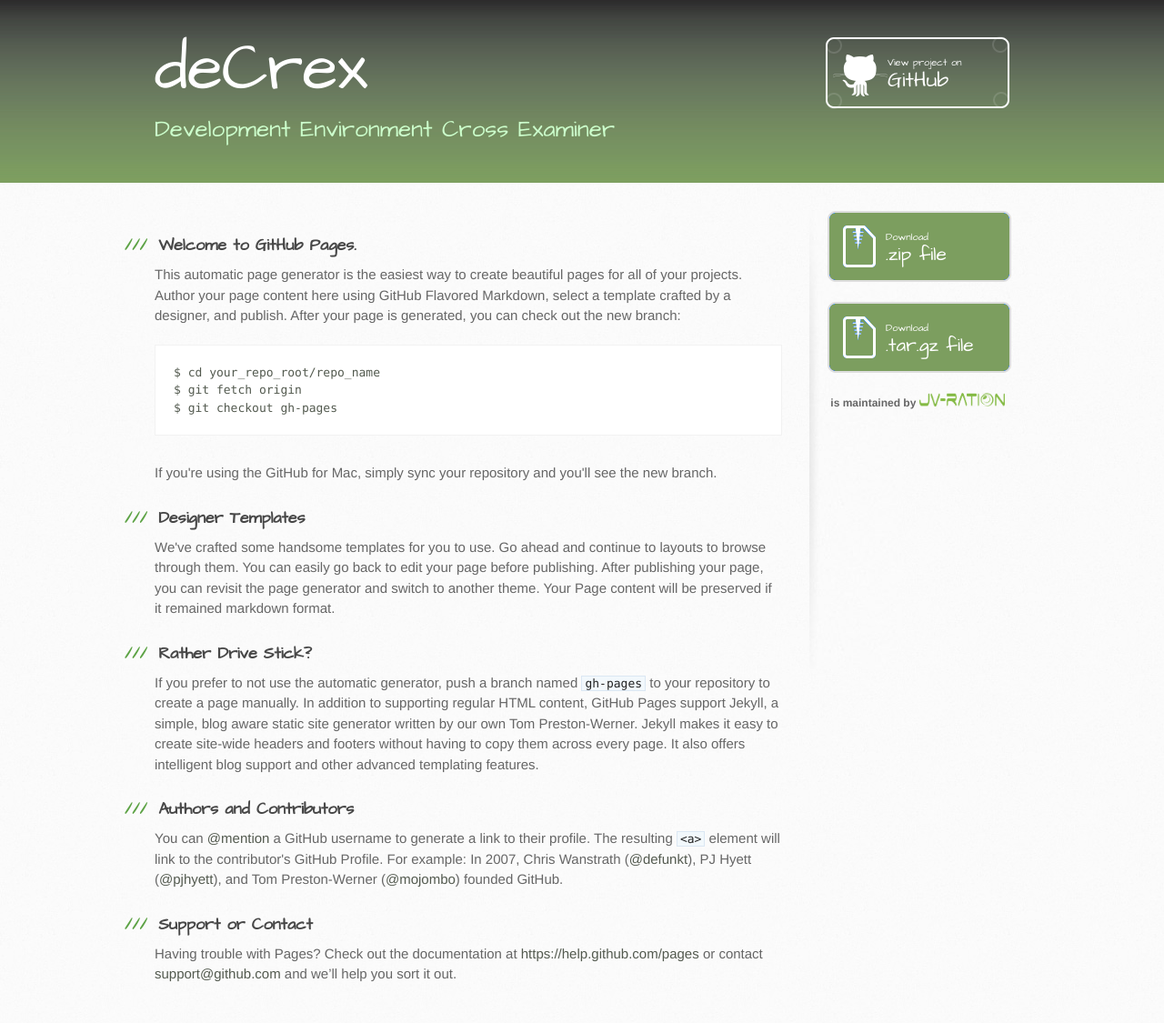
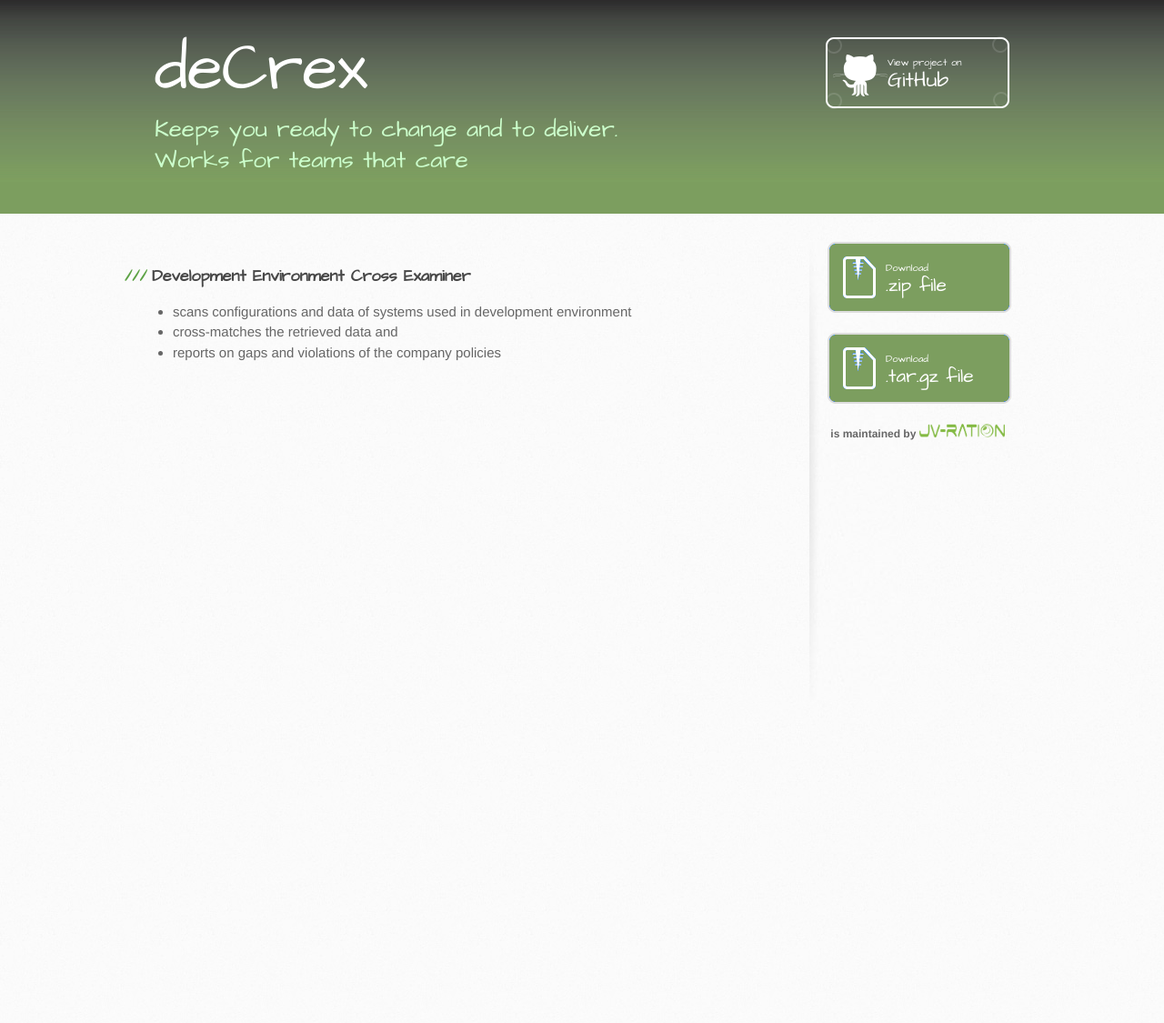
Before and after one commit to JV-ration/deCrex, a Jekyll site: the page built from index.html, in a window 1280 px wide. Shown: the whole page at 91% size. Built offline with Jekyll 4.4.1, drawn with Linux system fonts in a browser that asks for light colours; Markdown is read by kramdown in place of the engine named in the settings; after the commit the page ends 900 px from its top, so only the background shows below that.

Commit message:
Update index.html

```diff
--- a/index.html
+++ b/index.html
@@ -1,37 +1,13 @@
 ---
 layout: default
 title: deCrex
-tagline: Development Environment Cross Examiner
+tagline: Keeps you ready to change and to deliver. Works for teams that care
 ---
 
-<h3>
-<a id="welcome-to-github-pages" class="anchor" href="#welcome-to-github-pages" aria-hidden="true"><span class="octicon octicon-link"></span></a>Welcome to GitHub Pages.</h3>
+<h3>Development Environment Cross Examiner</h3>
 
-<p>This automatic page generator is the easiest way to create beautiful pages for all of your projects. Author your page content here using GitHub Flavored Markdown, select a template crafted by a designer, and publish. After your page is generated, you can check out the new branch:</p>
-
-<pre><code>$ cd your_repo_root/repo_name
-$ git fetch origin
-$ git checkout gh-pages
-</code></pre>
-
-<p>If you're using the GitHub for Mac, simply sync your repository and you'll see the new branch.</p>
-
-<h3>
-<a id="designer-templates" class="anchor" href="#designer-templates" aria-hidden="true"><span class="octicon octicon-link"></span></a>Designer Templates</h3>
-
-<p>We've crafted some handsome templates for you to use. Go ahead and continue to layouts to browse through them. You can easily go back to edit your page before publishing. After publishing your page, you can revisit the page generator and switch to another theme. Your Page content will be preserved if it remained markdown format.</p>
-
-<h3>
-<a id="rather-drive-stick" class="anchor" href="#rather-drive-stick" aria-hidden="true"><span class="octicon octicon-link"></span></a>Rather Drive Stick?</h3>
-
-<p>If you prefer to not use the automatic generator, push a branch named <code>gh-pages</code> to your repository to create a page manually. In addition to supporting regular HTML content, GitHub Pages support Jekyll, a simple, blog aware static site generator written by our own Tom Preston-Werner. Jekyll makes it easy to create site-wide headers and footers without having to copy them across every page. It also offers intelligent blog support and other advanced templating features.</p>
-
-<h3>
-<a id="authors-and-contributors" class="anchor" href="#authors-and-contributors" aria-hidden="true"><span class="octicon octicon-link"></span></a>Authors and Contributors</h3>
-
-<p>You can <a href="https://github.com/blog/821" class="user-mention">@mention</a> a GitHub username to generate a link to their profile. The resulting <code>&lt;a&gt;</code> element will link to the contributor's GitHub Profile. For example: In 2007, Chris Wanstrath (<a href="https://github.com/defunkt" class="user-mention">@defunkt</a>), PJ Hyett (<a href="https://github.com/pjhyett" class="user-mention">@pjhyett</a>), and Tom Preston-Werner (<a href="https://github.com/mojombo" class="user-mention">@mojombo</a>) founded GitHub.</p>
-
-<h3>
-<a id="support-or-contact" class="anchor" href="#support-or-contact" aria-hidden="true"><span class="octicon octicon-link"></span></a>Support or Contact</h3>
-
-<p>Having trouble with Pages? Check out the documentation at <a href="https://help.github.com/pages">https://help.github.com/pages</a> or contact <a href="mailto:support@github.com">support@github.com</a> and we’ll help you sort it out.</p>
+<ul>
+<li>scans configurations and data of systems used in development environment</li>
+<li>cross-matches the retrieved data and</li>
+<li>reports on gaps and violations of the company policies</li>
+</ul>
```
